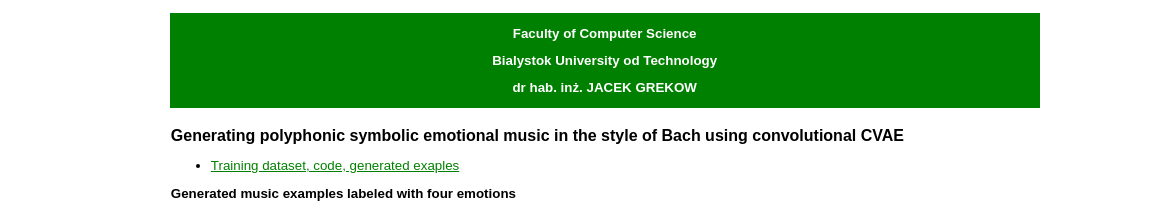
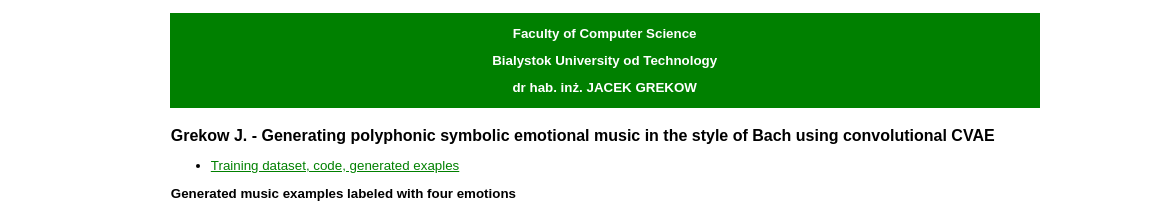
Before and after one commit to grekowj/grekowj.github.io, a plain HTML site: page research/musgenvaecnn_4v/index.html in a window 1280 px wide. Shown: the top 209 px of the page, 106-1280 px from the left. Drawn offline with Linux system fonts and the light colour scheme.

Commit message:
Dodanie examples

```diff
--- a/research/musgenvaecnn_4v/index.html
+++ b/research/musgenvaecnn_4v/index.html
@@ -97,7 +97,7 @@
                                     </div>
                                     <p class="menu"> </p>
                                     <p></p>
-                                    <h1>Generating polyphonic symbolic emotional music in the style of Bach using convolutional CVAE</h1>
+                                    <h1>Grekow J. - Generating polyphonic symbolic emotional music in the style of Bach using convolutional CVAE</h1>
 
 
 
```
